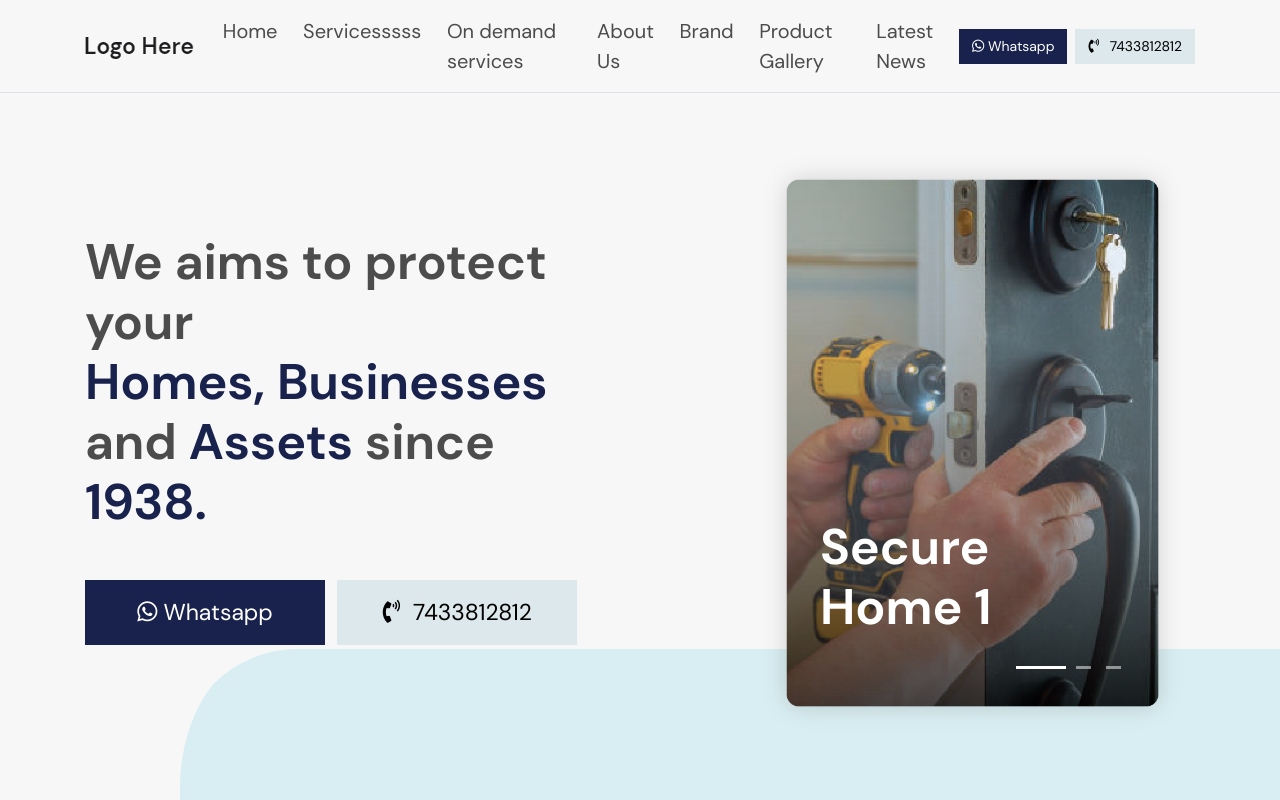
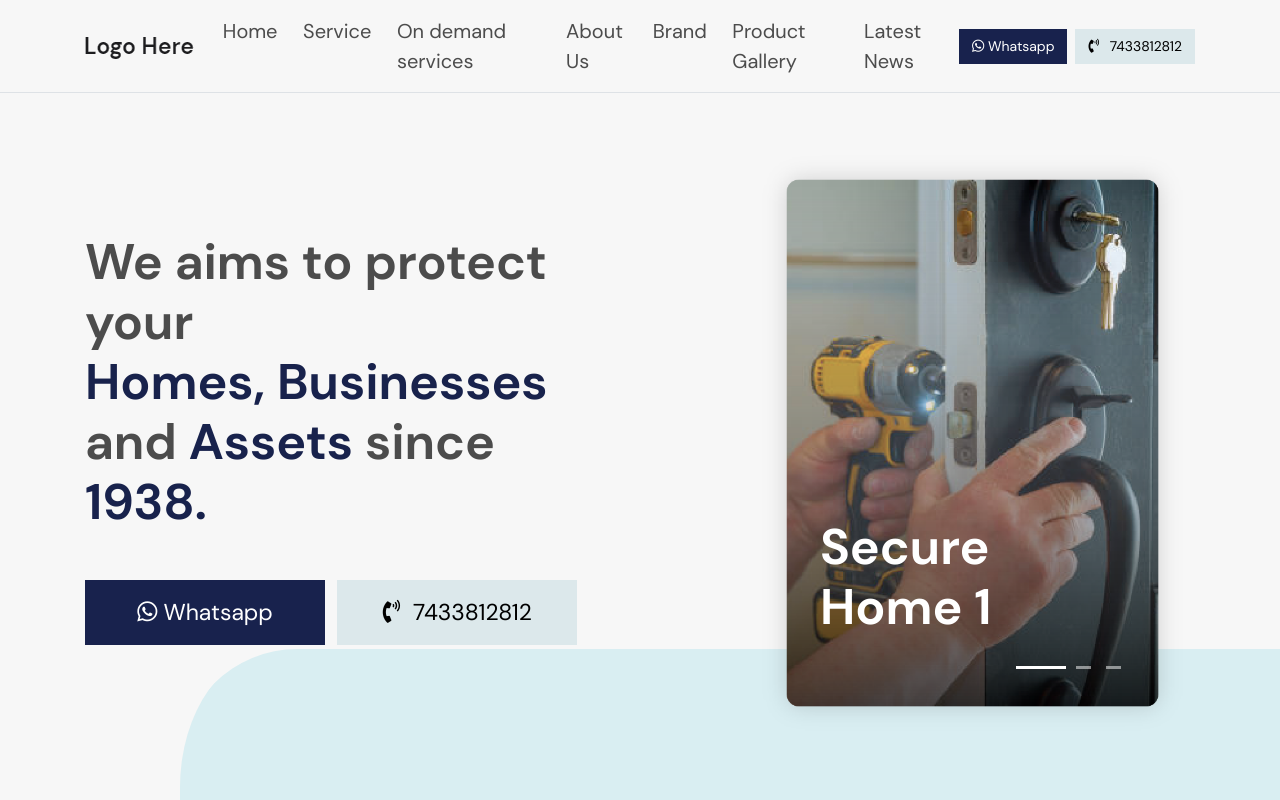
Before and after one commit to parmarshubham305/postcss, a plain HTML site: page home.html in a window 1280 px wide. Shown: the top 800 px of the page. Drawn offline with nearby package versions, Linux system fonts and the light colour scheme.

Commit message:
Service changes

```diff
--- a/home.html
+++ b/home.html
@@ -31,7 +31,7 @@
                   <div class="collapse navbar-collapse justify-content-between" id="mynavbar">
                      <ul id="menu-main-menu" class="navbar-nav mx-auto">
                         <li id="menu-item-9" class="nav-item menu-item-9"><a href="#" class="nav-link" aria-current="page">Home</a></li>
-                        <li id="menu-item-10" class="nav-item menu-item-10"><a href="#services" class="nav-link">Servicesssss</a></li>
+                        <li id="menu-item-10" class="nav-item menu-item-10"><a href="#services" class="nav-link">Service</a></li>
                         <li id="menu-item-11" class="nav-item menu-item-11"><a href="#on-demand" class="nav-link">On demand services</a></li>
                         <li id="menu-item-12" class="nav-item menu-item-12"><a href="#about" class="nav-link">About Us</a></li>
                         <li id="menu-item-13" class="nav-item menu-item-13"><a href="#brand" class="nav-link">Brand</a></li>
```
